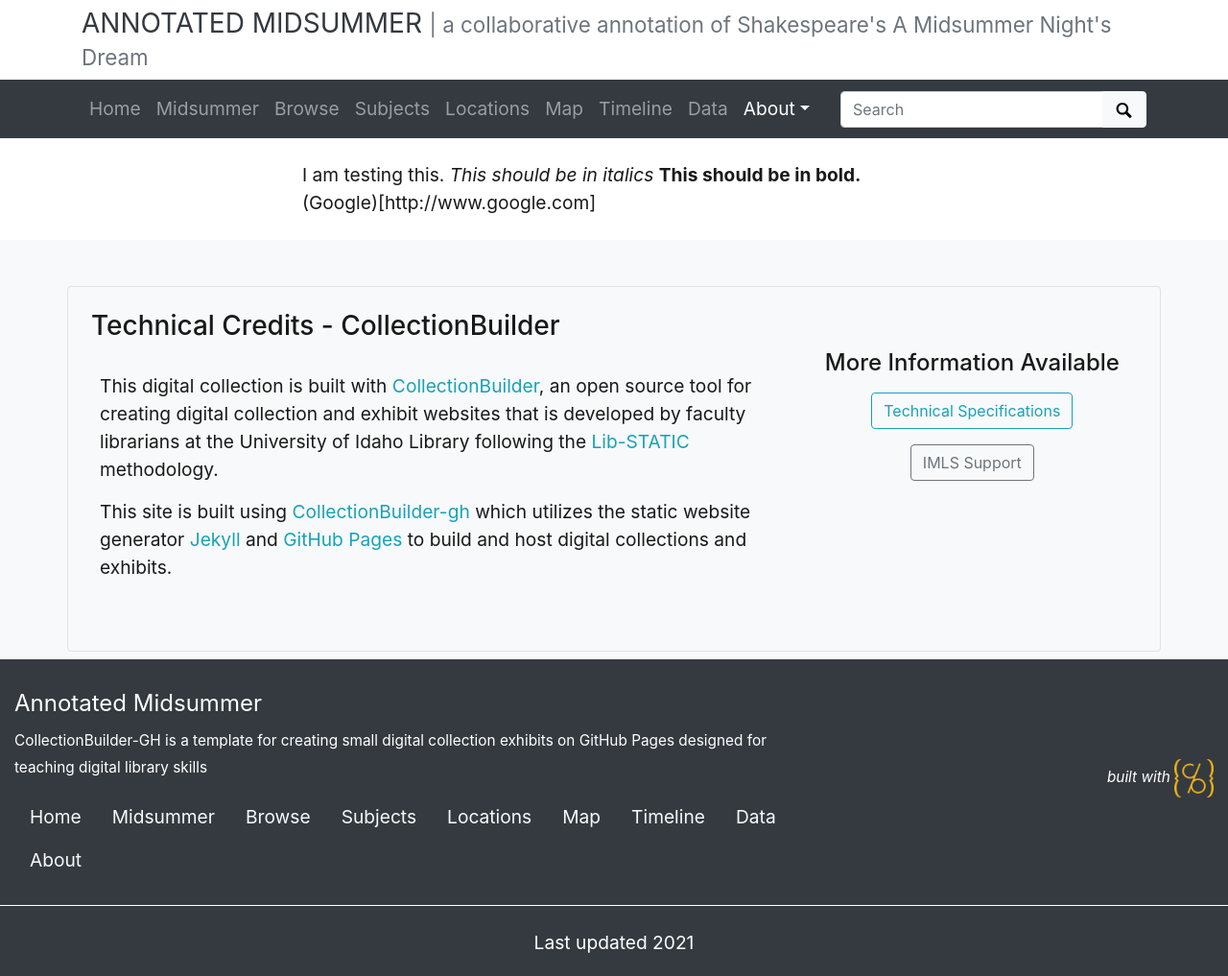
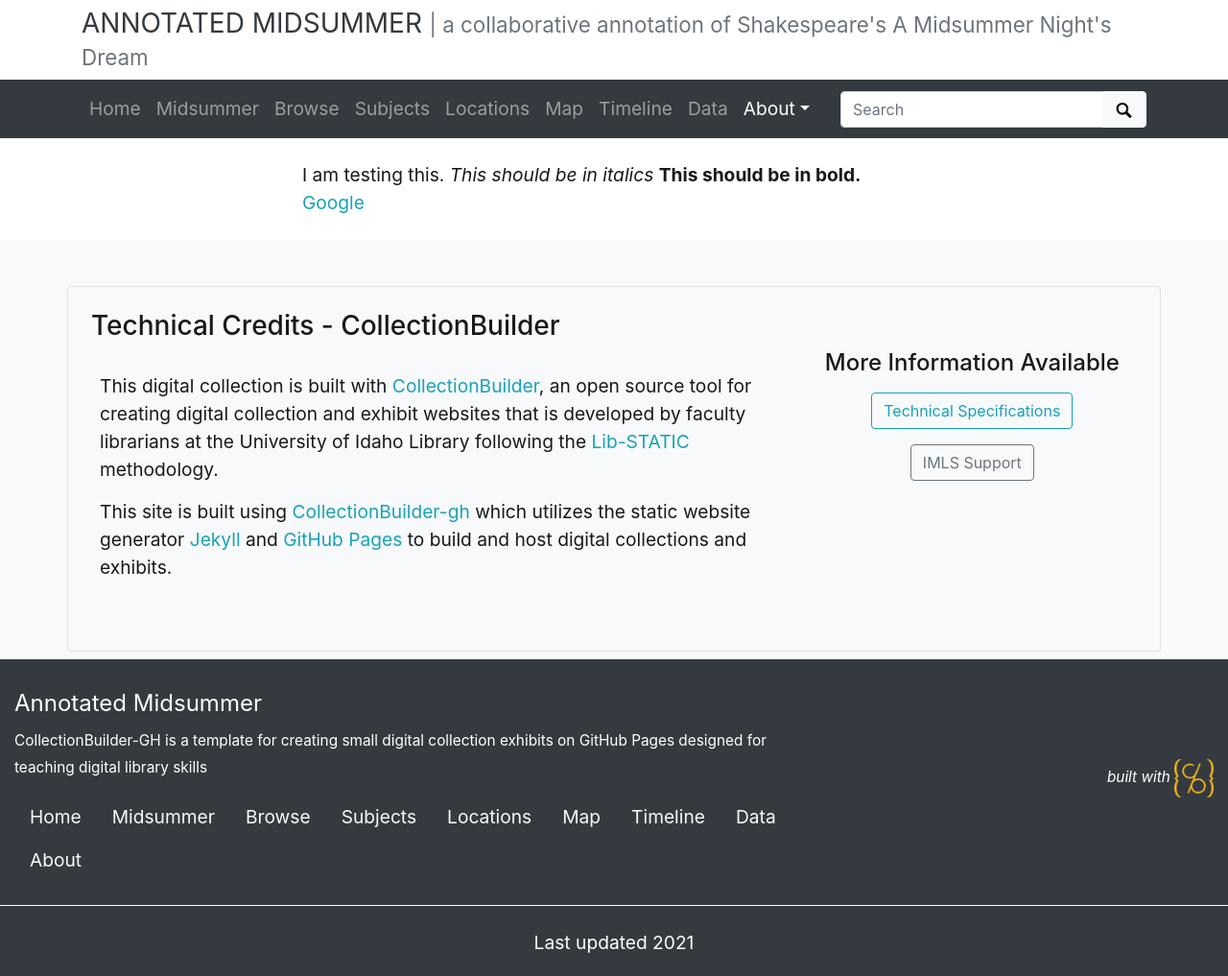
Before and after one commit to thecdil/dramaturgy, a Jekyll site: the page built from pages/production.md, in a window 1280 px wide. Shown: the whole page at 96% size. Built offline with Jekyll 4.4.1, drawn with Linux system fonts in a browser that asks for light colours.

Commit message:
Update production.md
fixed link again

```diff
--- a/pages/production.md
+++ b/pages/production.md
@@ -5,4 +5,4 @@
 # Edit the markdown on in this file to describe your collection
 # Look in _includes/feature for options to easily add features to the page
 ---
-I am testing this. *This should be in italics* **This should be in bold.** (Google)[http://www.google.com]
+I am testing this. *This should be in italics* **This should be in bold.** [Google](http://www.google.com)
```
